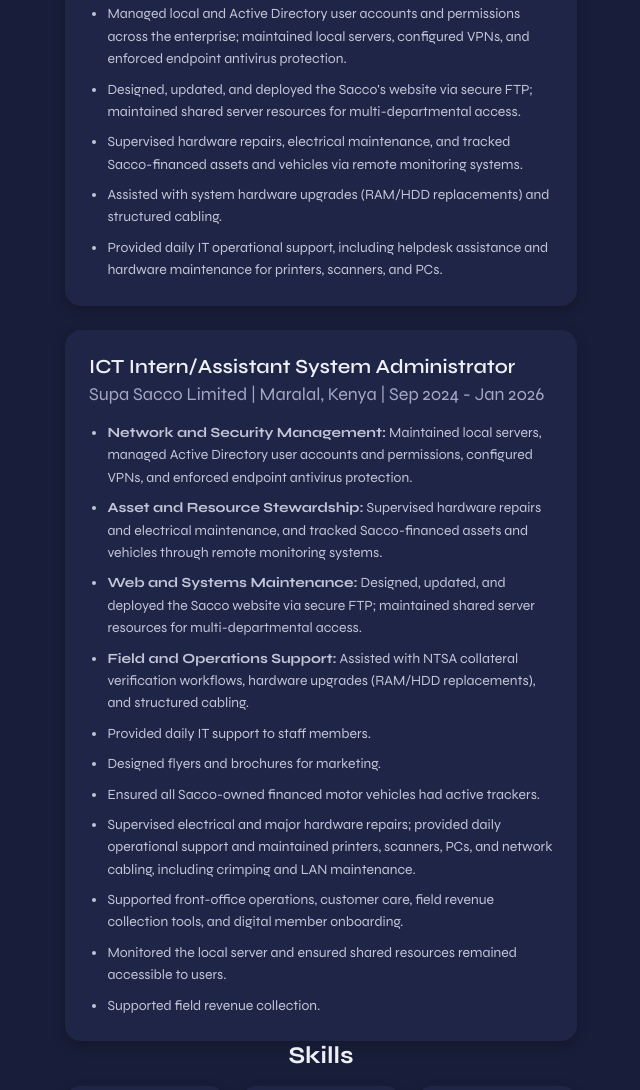
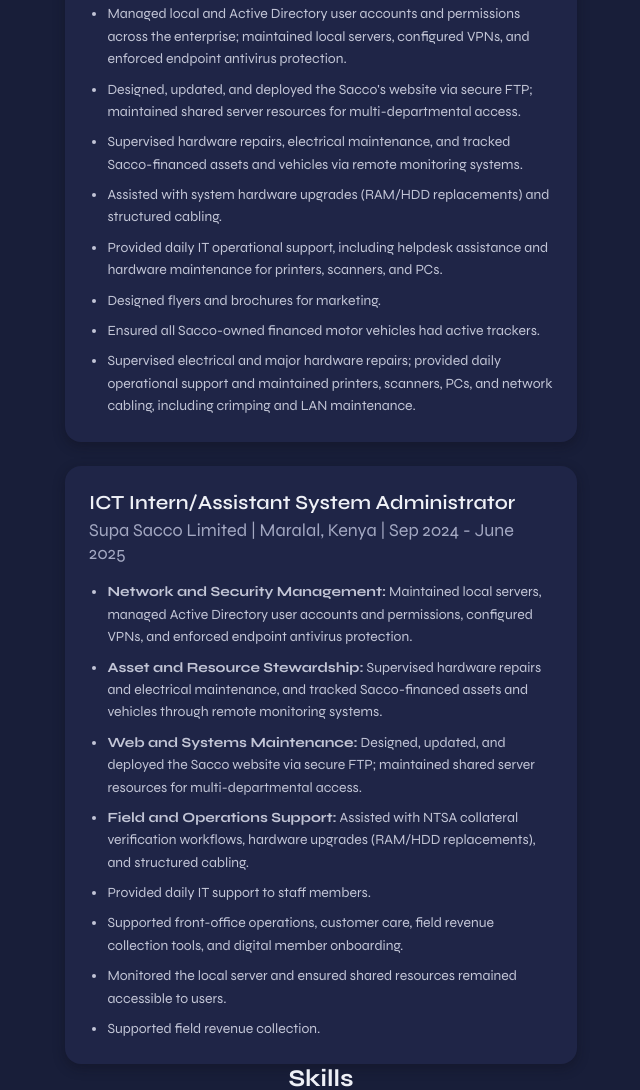
Before and after one commit to Loshami/My-Portfolio, a plain HTML site: page index.html in a window 1280 px wide. Shown: the part 1443-2533 px from the top of the page, without its empty margins (15-655 px from the left). Drawn offline with nearby package versions, Linux system fonts and the light colour scheme.

Commit message:
Correct Supa Sacco experience details
Co-authored-by: Copilot <223556219+Copilot@users.noreply.github.com>

```diff
--- a/index.html
+++ b/index.html
@@ -106,20 +106,20 @@
                                     <li>Supervised hardware repairs, electrical maintenance, and tracked Sacco-financed assets and vehicles via remote monitoring systems.</li>
                                     <li>Assisted with system hardware upgrades (RAM/HDD replacements) and structured cabling.</li>
                                     <li>Provided daily IT operational support, including helpdesk assistance and hardware maintenance for printers, scanners, and PCs.</li>
+                                    <li>Designed flyers and brochures for marketing.</li>
+                                    <li>Ensured all Sacco-owned financed motor vehicles had active trackers.</li>
+                                    <li>Supervised electrical and major hardware repairs; provided daily operational support and maintained printers, scanners, PCs, and network cabling, including crimping and LAN maintenance.</li>
                                 </ul>
                             </li>
                             <li class="experience__item">
                                 <h3 class="experience__role">ICT Intern/Assistant System Administrator</h3>
-                                <p class="experience__company">Supa Sacco Limited | Maralal, Kenya | Sep 2024 - Jan 2026</p>
+                                <p class="experience__company">Supa Sacco Limited | Maralal, Kenya | Sep 2024 - June 2025</p>
                                 <ul class="experience__responsibilities experience__description">
                                     <li><strong>Network and Security Management:</strong> Maintained local servers, managed Active Directory user accounts and permissions, configured VPNs, and enforced endpoint antivirus protection.</li>
                                     <li><strong>Asset and Resource Stewardship:</strong> Supervised hardware repairs and electrical maintenance, and tracked Sacco-financed assets and vehicles through remote monitoring systems.</li>
                                     <li><strong>Web and Systems Maintenance:</strong> Designed, updated, and deployed the Sacco website via secure FTP; maintained shared server resources for multi-departmental access.</li>
                                     <li><strong>Field and Operations Support:</strong> Assisted with NTSA collateral verification workflows, hardware upgrades (RAM/HDD replacements), and structured cabling.</li>
                                     <li>Provided daily IT support to staff members.</li>
-                                    <li>Designed flyers and brochures for marketing.</li>
-                                    <li>Ensured all Sacco-owned financed motor vehicles had active trackers.</li>
-                                    <li>Supervised electrical and major hardware repairs; provided daily operational support and maintained printers, scanners, PCs, and network cabling, including crimping and LAN maintenance.</li>
                                     <li>Supported front-office operations, customer care, field revenue collection tools, and digital member onboarding.</li>
                                     <li>Monitored the local server and ensured shared resources remained accessible to users.</li>
                                     <li>Supported field revenue collection.</li>
```
